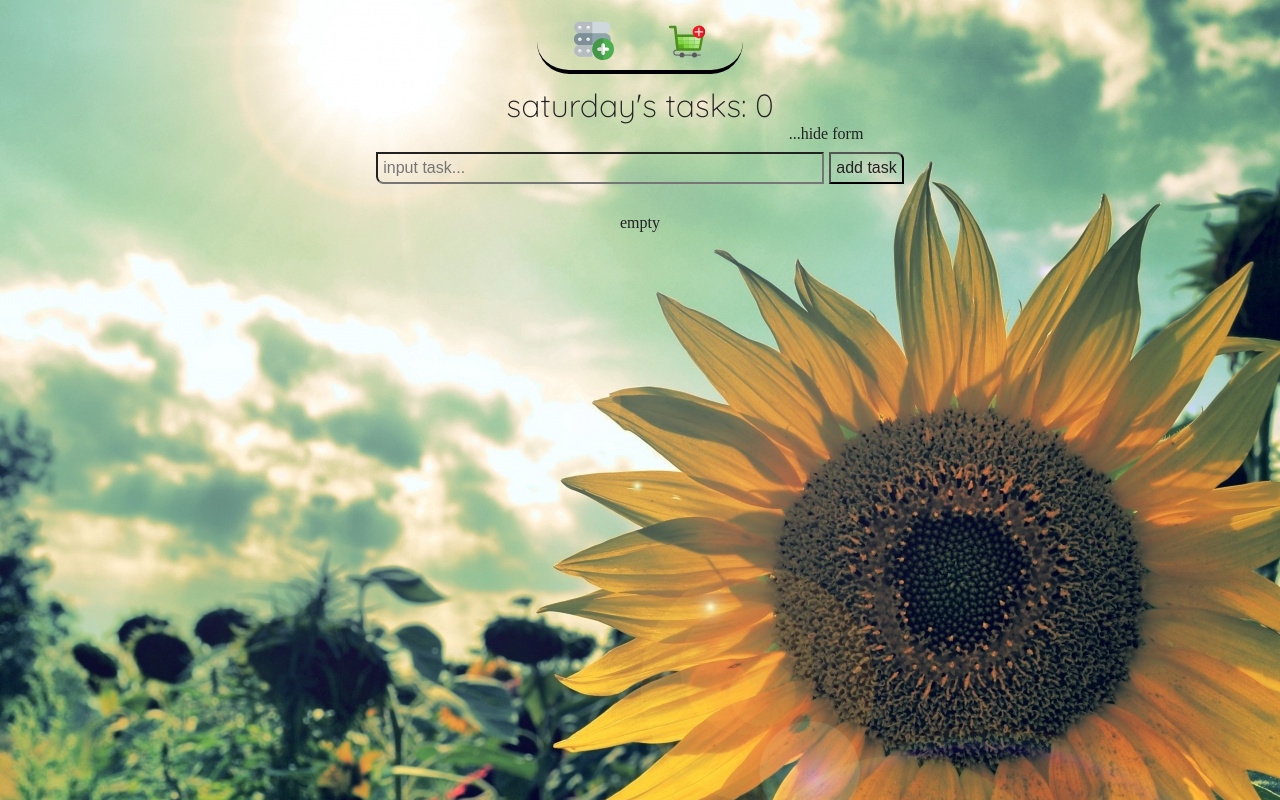
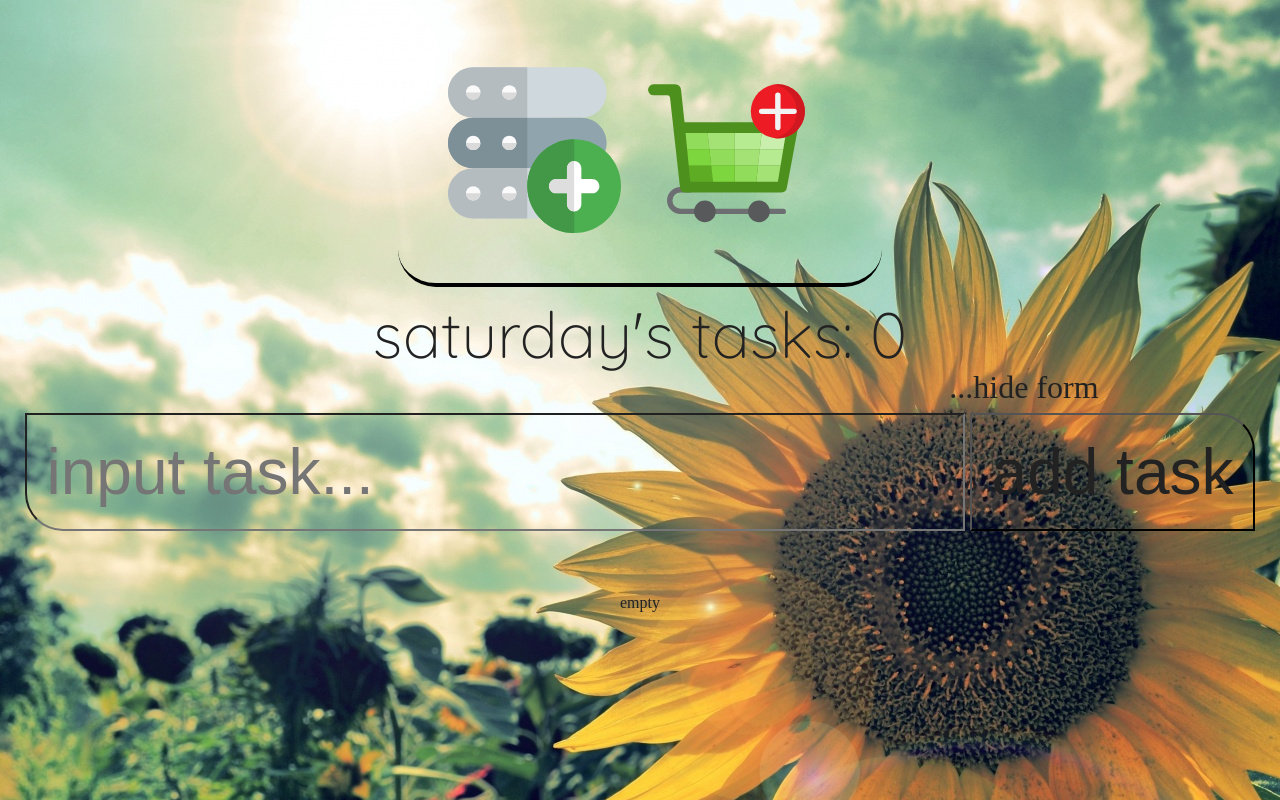
Before and after one commit to montgomeryrd/kimmie-app, a React (Create React App) app: page /tasks in a window 1280 px wide. Built offline with nearby package versions, Linux system fonts and the light colour scheme.

Commit message:
editing styles

```diff
--- a/package.json
+++ b/package.json
@@ -1,4 +1,5 @@
 {
+  "homepage": "https://montgomeryrd.github.io/kimmie-app",
   "name": "kimmie-app",
   "version": "0.1.0",
   "private": true,
@@ -12,6 +13,8 @@
     "react-scripts": "3.4.1"
   },
   "scripts": {
+    "predeploy": "npm run build",
+    "deploy": "gh-pages -d build",
     "start": "react-scripts start",
     "build": "react-scripts build",
     "test": "react-scripts test",
@@ -31,5 +34,8 @@
       "last 1 firefox version",
       "last 1 safari version"
     ]
+  },
+  "devDependencies": {
+    "gh-pages": "^3.0.0"
   }
 }
--- a/src/components/dashboard/Dashboard.js
+++ b/src/components/dashboard/Dashboard.js
@@ -91,10 +91,10 @@ class Dashboard extends React.Component {
                 <Router>
                     <div className="top">
                         <NavLink to="/tasks" style={{ textDecoration: 'none' }}>
-                            <img src={add} width="40px" alt="task page"/>
+                            <img src={add} width="90%" alt="task page"/>
                         </NavLink>
                         <NavLink to="/shopping" style={{ textDecoration : 'none' }}>
-                            <img src={shopping} width="40px" alt="shopping page"/>
+                            <img src={shopping} width="90%" alt="shopping page"/>
                         </NavLink>
                     </div>
                     <Route path="/tasks" render={props =>
--- a/src/styles/styles.css
+++ b/src/styles/styles.css
@@ -39,14 +39,13 @@ body {
     position: relative;
     margin: 0 auto;
     width: 100%;
-    max-width: 620px;
 }
 
 .top {
     display: flex;
     flex-direction: row;
     justify-content: space-around;
-    padding: 10px;
+    padding: 50px;
     margin: 0 auto;
     margin-top: 10px;
     margin-bottom: 10px;
@@ -60,7 +59,7 @@ body {
 /* Task Page and Shopping List Styles */
 .title {
     font-family: 'Quicksand', sans-serif;
-    font-size: 2rem;
+    font-size: 4rem;
     text-align: center;
     padding: 5px;
 }
@@ -68,6 +67,7 @@ body {
     display: block;
     text-align: center;
     margin-left: 60%;
+    font-size: 2rem;
 }
 .task-form-container {
     display: block;
@@ -76,15 +76,17 @@ body {
 }
 .task-form-container form input {
     background: none;
-    padding: 5px;
+    padding: 20px;
+    font-size: 4rem;
     width: 70%;
-    border-bottom-left-radius: 2mm;
+    border-bottom-left-radius: 10mm;
 }
 .submit {
-    padding: 5px;
+    padding: 20px;
     margin-left: 5px;
+    font-size: 4rem;
     background: none;
-    border-top-right-radius: 2mm;
+    border-top-right-radius: 10mm;
 }
 .item-form-container {
     display: block;
```
Also changed, not shown: 1 other file (tests, documents, lock files or other folders).
